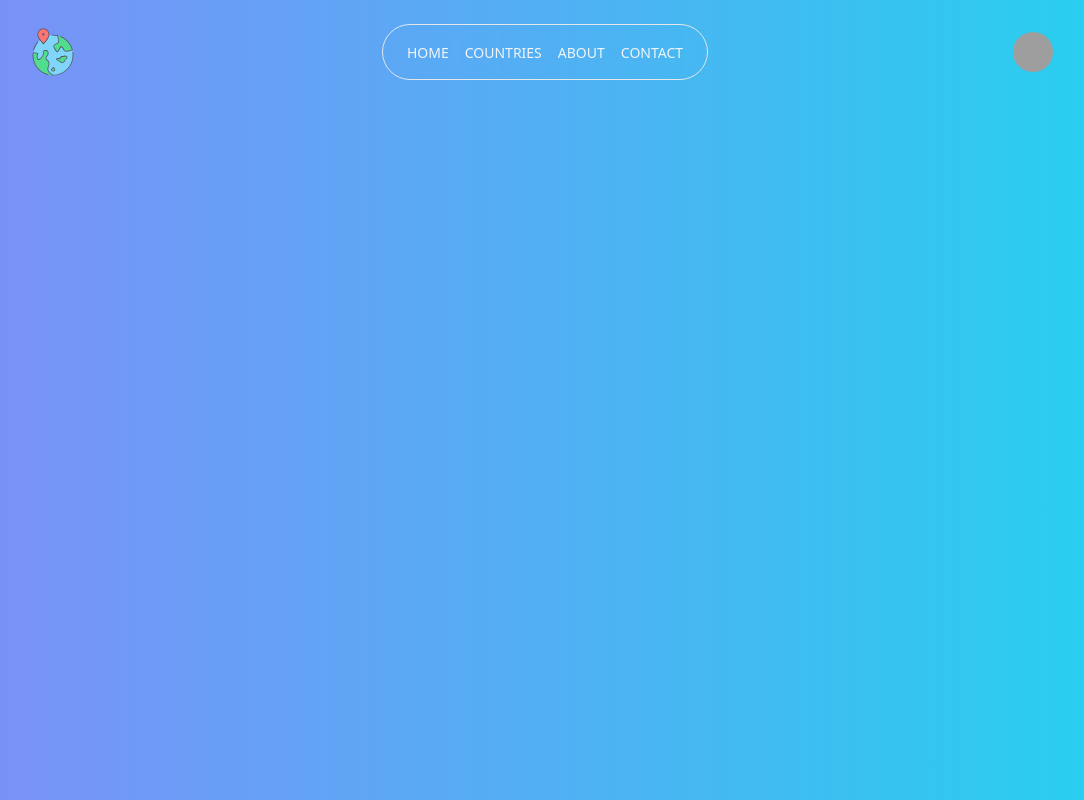
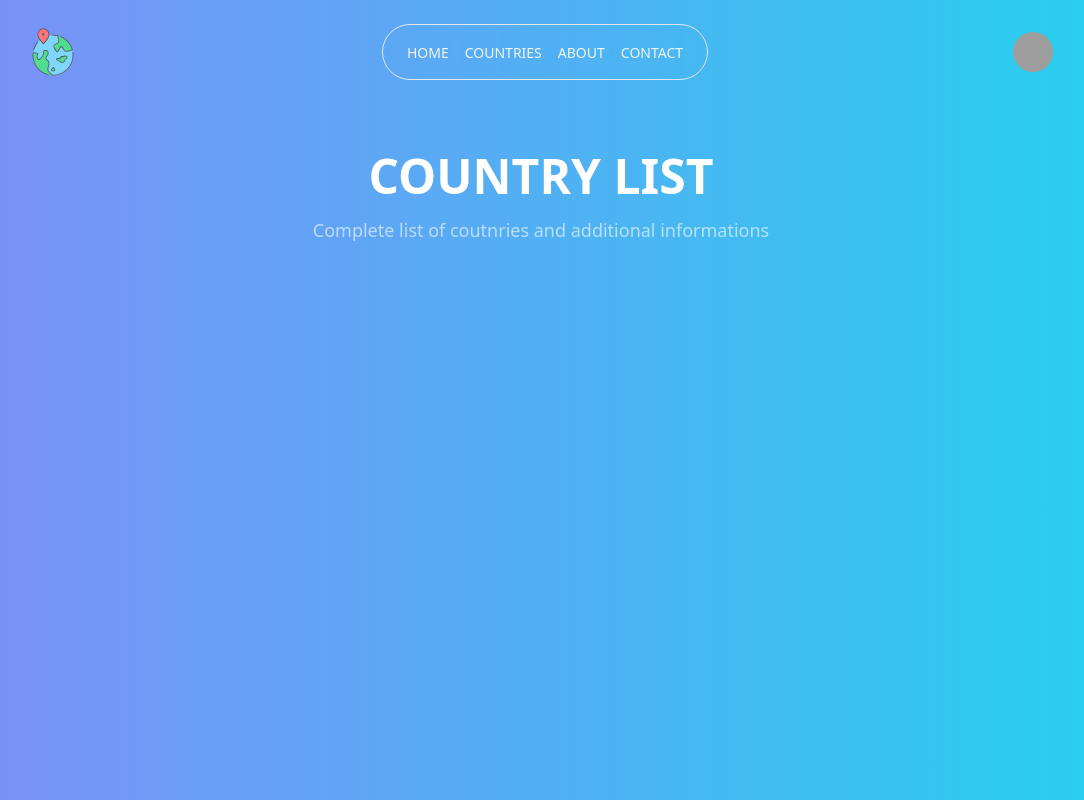
Before and after one commit to orafael-almeida/country-project, a Next.js app in the folder fe/: page / in a window 1280 px wide. Shown: the whole page, without its empty margins (99-1183 px from the left). Built offline with nearby package versions, Linux system fonts and the light colour scheme; grey boxes are pictures that could not be loaded.

Commit message:
feat: create mains ection and section title component

```diff
--- a/fe/src/app/page.tsx
+++ b/fe/src/app/page.tsx
@@ -1,9 +1,11 @@
 import Header from "@/sections/Header";
+import MainSection from "@/sections/MainSection";
 
 export default function Home() {
   return (
     <div className="">
       <Header />
+      <MainSection />
     </div>
   );
 }
--- /dev/null
+++ b/fe/src/components/SectionTitle.tsx
@@ -0,0 +1,20 @@
+const SectionTitle = ({
+  title,
+  description,
+}: {
+  title: string;
+  description: string;
+}) => {
+  return (
+    <>
+      <h2 className="text-white font-bold text-3xl md:text-5xl text-center mt-6">
+        {title.toUpperCase()}
+      </h2>
+      <p className="text-center md:text-lg text-white/60 mt-4 mx-auto">
+        {description}
+      </p>
+    </>
+  );
+};
+
+export default SectionTitle;
--- /dev/null
+++ b/fe/src/sections/MainSection.tsx
@@ -0,0 +1,14 @@
+import SectionTitle from "@/components/SectionTitle";
+
+const MainSection = () => {
+  return (
+    <div className="h-screen py-32">
+      <SectionTitle
+        title="Country List"
+        description="Complete list of coutnries and additional informations"
+      />
+    </div>
+  );
+};
+
+export default MainSection;
```
